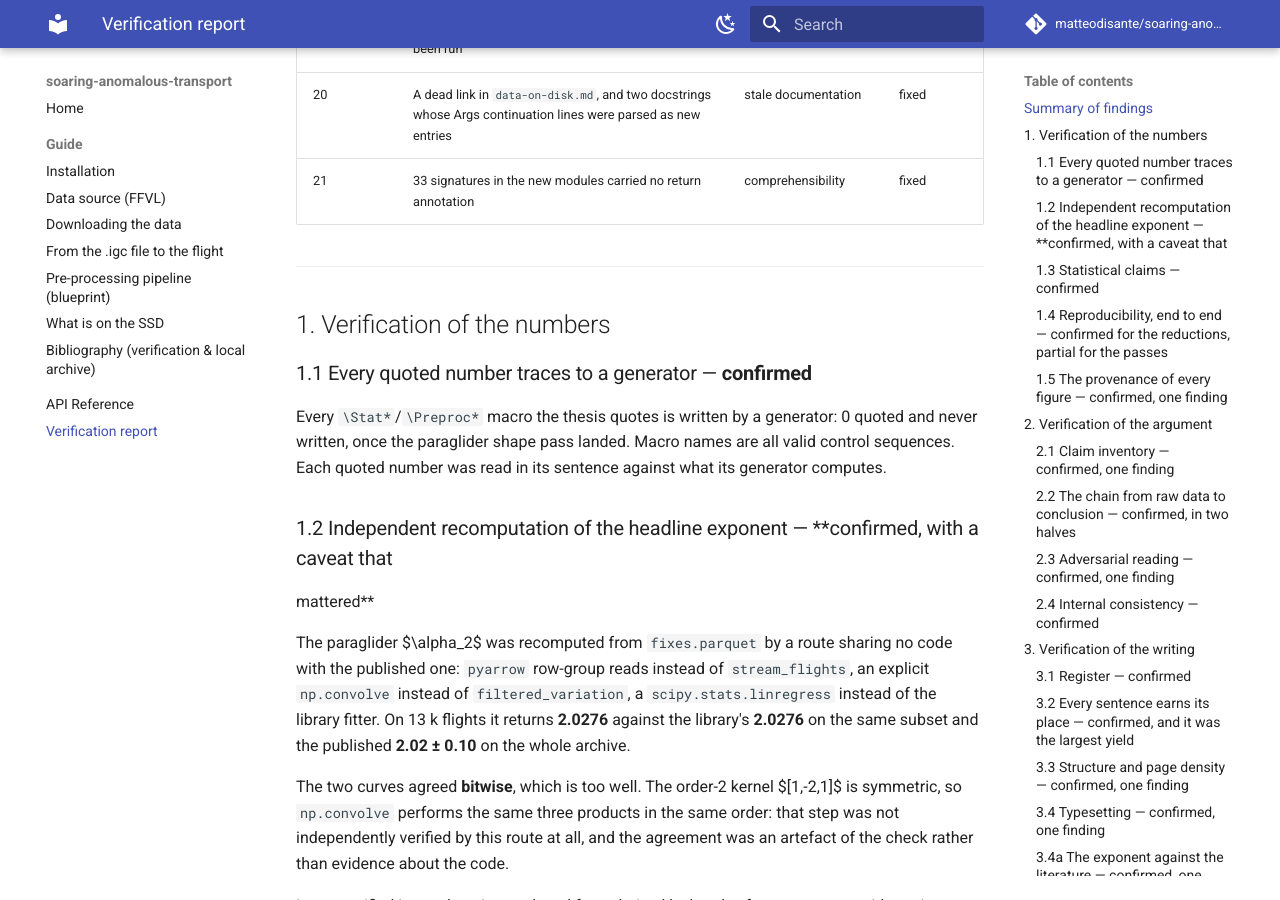
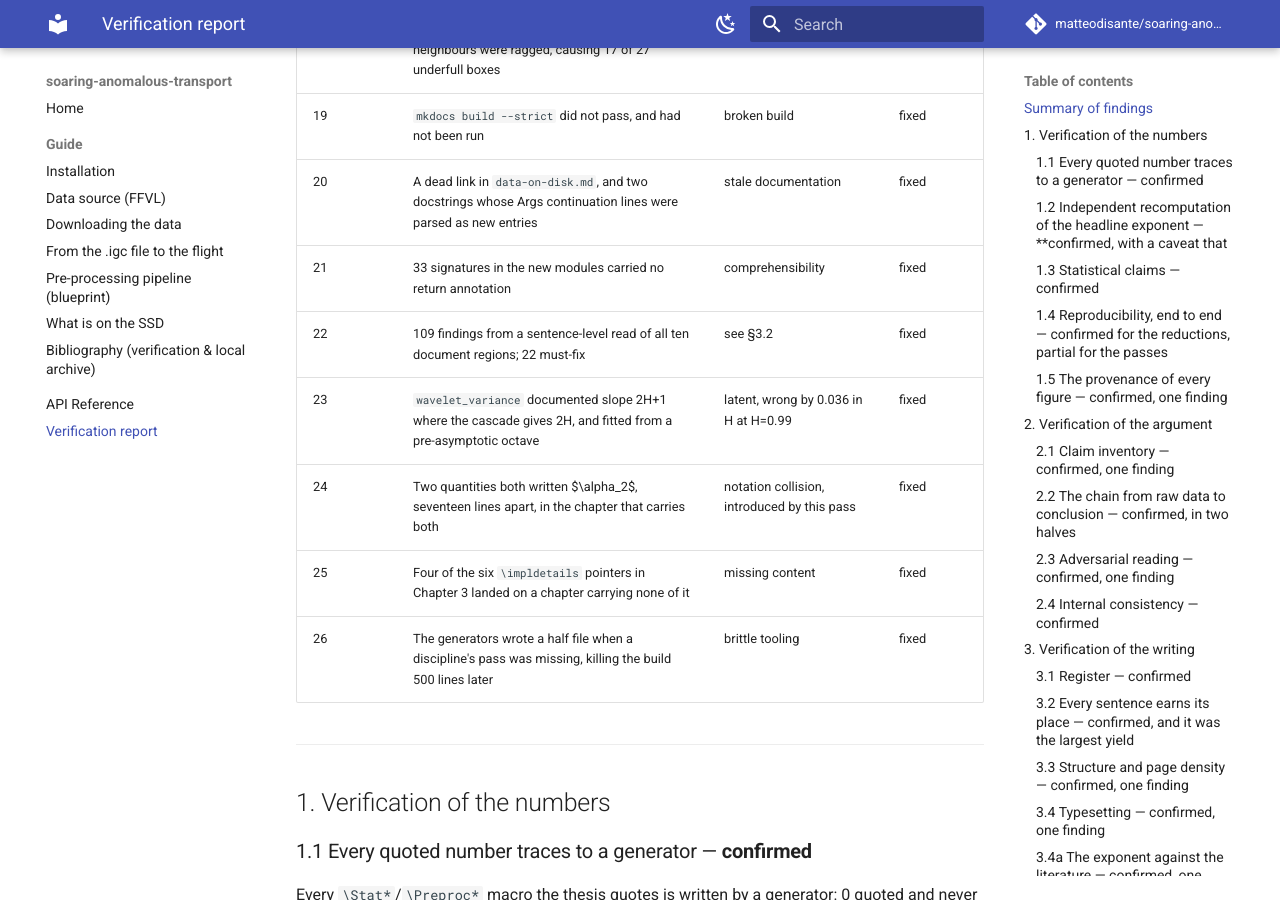
Before and after one commit to matteodisante/soaring-anomalous-transport, an MkDocs documentation site: the page built from docs/VERIFICATION-REPORT.md, in a window 1280 px wide and 900 px high, scrolled down 1754 px. Built offline with MkDocs 1.6.1 and Material for MkDocs 9.7.7, drawn with Linux system fonts in a browser that asks for light colours; comment, search, counter and statistics services are not loaded; some of the changed text lies outside the part shown.

Commit message:
docs: the findings table catches up with the last round

```diff
--- a/docs/VERIFICATION-REPORT.md
+++ b/docs/VERIFICATION-REPORT.md
@@ -4,9 +4,10 @@ The pass specified by `PROMPT-VERIFY.md`, run after the implementation tasks of
 Organised by that document's sections. **Confirmed** means checked here, by running
 something; **suspected** means argued and not checked. The two are never mixed.
 
-Twenty-one findings. Eighteen are fixed, two are reported and not fixed, one is a limitation
-of this pass rather than of the work. Three of the fixes were themselves wrong when first made
-and are recorded as such in §6a.
+Twenty-six findings, the twenty-second of which is itself 109 findings from a sentence-level
+read of the whole document. Twenty-three are fixed, two are reported and not fixed, one is a
+limitation of this pass rather than of the work. Four of the fixes were themselves wrong when
+first made and are recorded as such in §6a.
 
 ---
 
@@ -35,6 +36,11 @@ and are recorded as such in §6a.
 | 19 | `mkdocs build --strict` did not pass, and had not been run | broken build | fixed |
 | 20 | A dead link in `data-on-disk.md`, and two docstrings whose Args continuation lines were parsed as new entries | stale documentation | fixed |
 | 21 | 33 signatures in the new modules carried no return annotation | comprehensibility | fixed |
+| 22 | 109 findings from a sentence-level read of all ten document regions; 22 must-fix | see §3.2 | fixed |
+| 23 | `wavelet_variance` documented slope 2H+1 where the cascade gives 2H, and fitted from a pre-asymptotic octave | latent, wrong by 0.036 in H at H=0.99 | fixed |
+| 24 | Two quantities both written $\alpha_2$, seventeen lines apart, in the chapter that carries both | notation collision, introduced by this pass | fixed |
+| 25 | Four of the six `\impldetails` pointers in Chapter 3 landed on a chapter carrying none of it | missing content | fixed |
+| 26 | The generators wrote a half file when a discipline's pass was missing, killing the build 500 lines later | brittle tooling | fixed |
 
 ---
 
```
Also changed, not shown: 2 other files.
